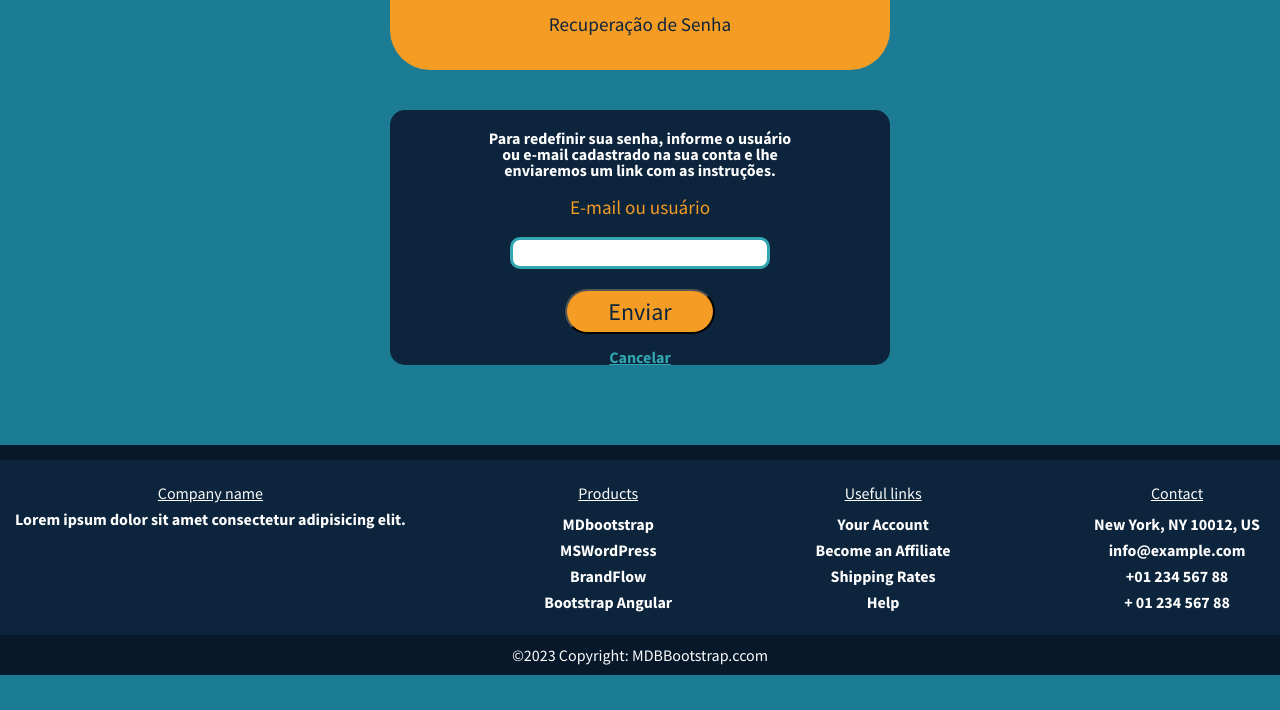
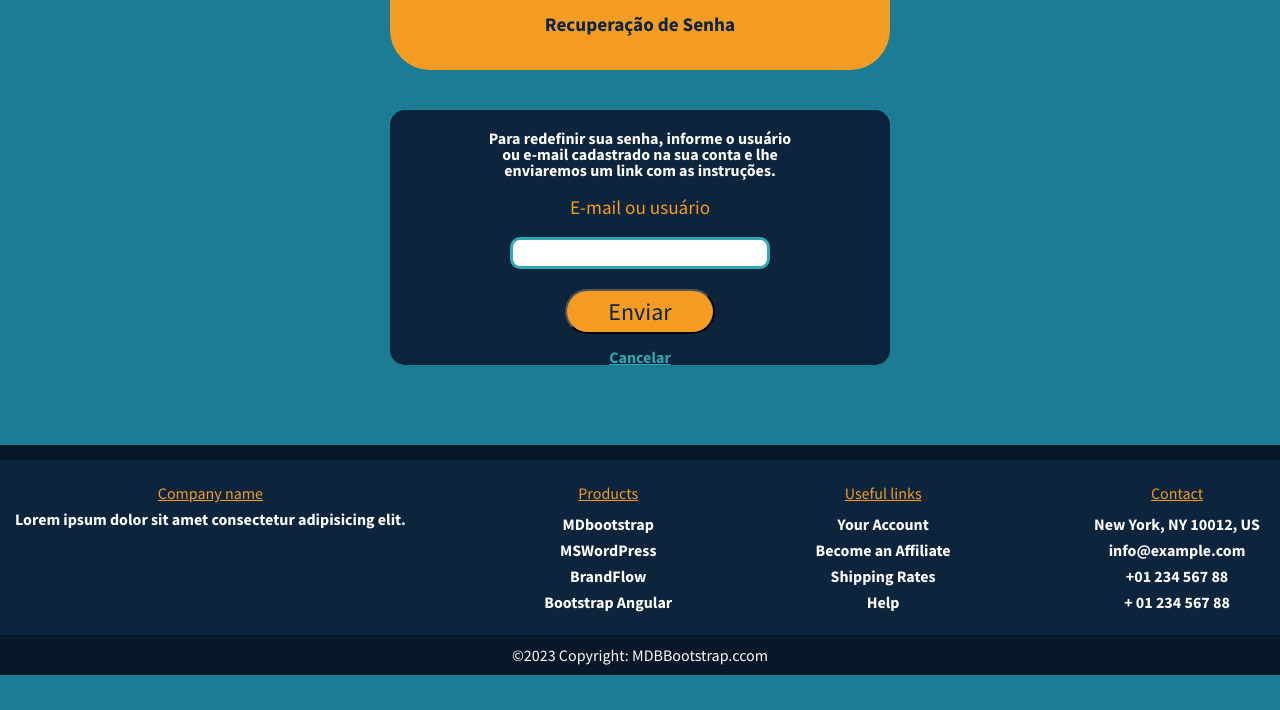
Before and after one commit to VagaFacil/VagaFacil, a plain HTML site: page site/rec-senha.html in a window 1280 px wide. Shown: the part 90-800 px from the top of the page. Drawn offline with Linux system fonts and the light colour scheme.

Commit message:
cor rodapé

```diff
--- a/site/css/recuperacao.css
+++ b/site/css/recuperacao.css
@@ -61,7 +61,7 @@ a {
     justify-content: center;
     align-items: center;
     color: #0C243C;
-    font-family: 'font';
+    font-family: 'fonte';
     font-size: larger;
 }
 
@@ -311,6 +311,7 @@ input{
     margin: 10px;
     font-family: 'font';
     text-decoration: underline;
+    color: #F49C24  ;
 }
 
 .footer2 li{
```
